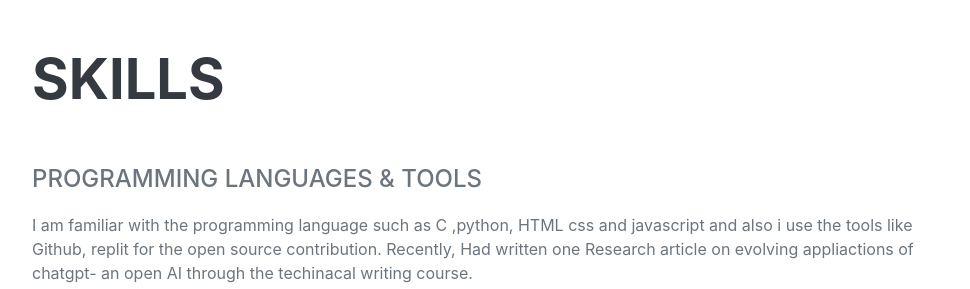
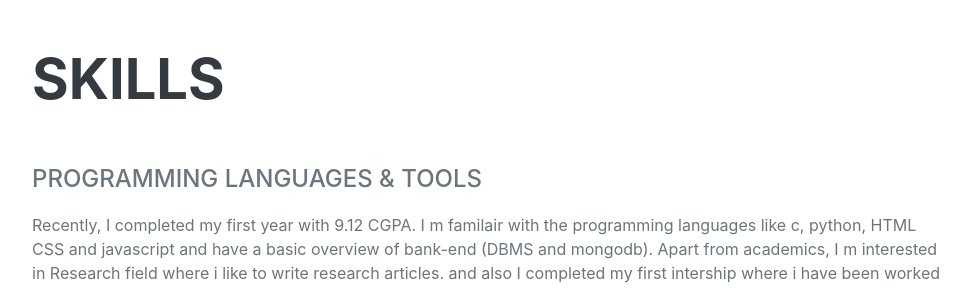
Before and after one commit to spoorthytorne/Resume, a plain HTML site: page index.html in a window 1280 px wide. Shown: the part 1636-1925 px from the top of the page, without its empty margins (288-1258 px from the left). Drawn offline with nearby package versions, Linux system fonts and the light colour scheme; a web font is replaced by a local one.

Commit message:
Update index.html

```diff
--- a/index.html
+++ b/index.html
@@ -122,7 +122,7 @@
                 <div class="resume-section-content">
                     <h2 class="mb-5">Skills</h2>
                     <div class="subheading mb-3">Programming Languages & Tools</div>
-                    <div>I am familiar with the programming language such as C ,python, HTML css and javascript and also i use the tools like Github, replit for the open source contribution. Recently, Had written one Research article on evolving appliactions of chatgpt- an open AI through the techinacal writing course.</div>
+                    <div> Recently, I completed my first year with 9.12 CGPA. I m familair with the programming languages like c, python, HTML CSS and javascript and have a basic overview of bank-end (DBMS and mongodb). Apart from academics, I m interested in Research field where i like to write research articles. and also I completed my first intership where i have been worked for patent drafting. I use the tools like GITHUB and REPLIT for open-source contributions. </div>
                     <ul class="list-inline dev-icons">
                         <li class="list-inline-item"><i class="fab fa-html5"></i></li>
                         <!--li class="list-inline-item"><i class="fab fa-css3-alt"></i></li>-->
```
